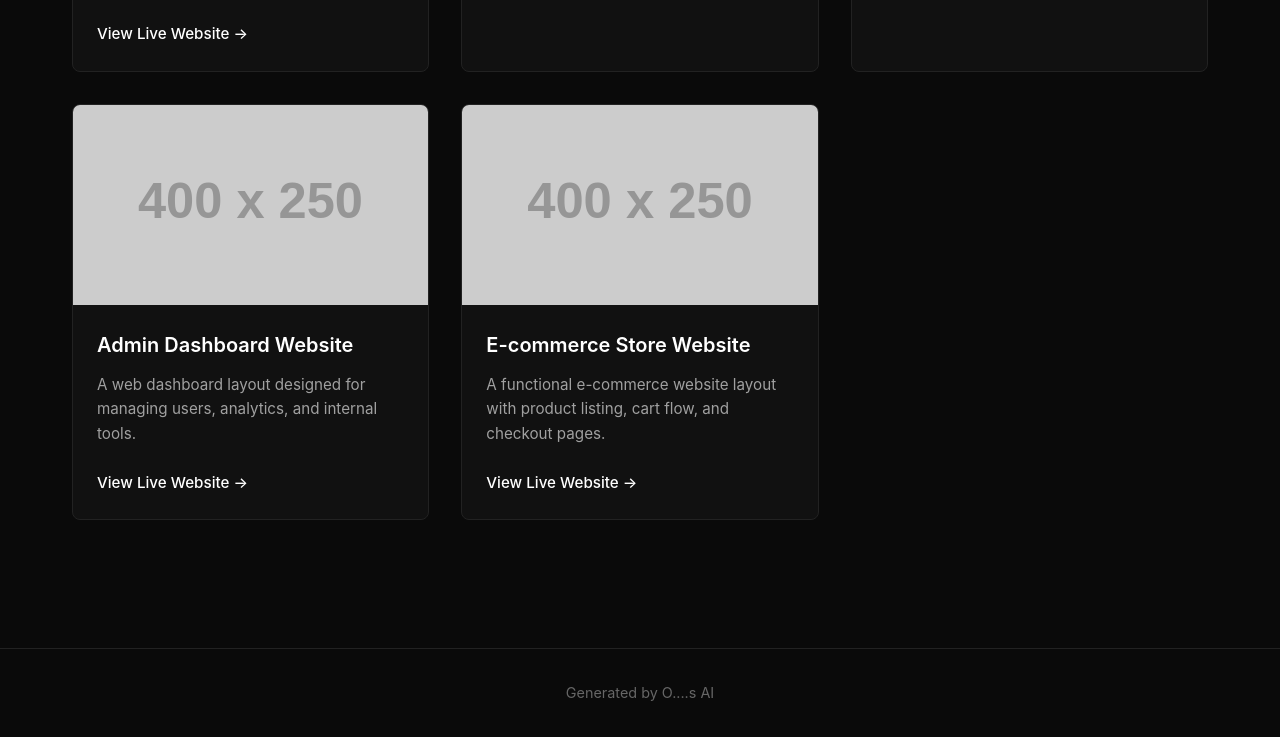
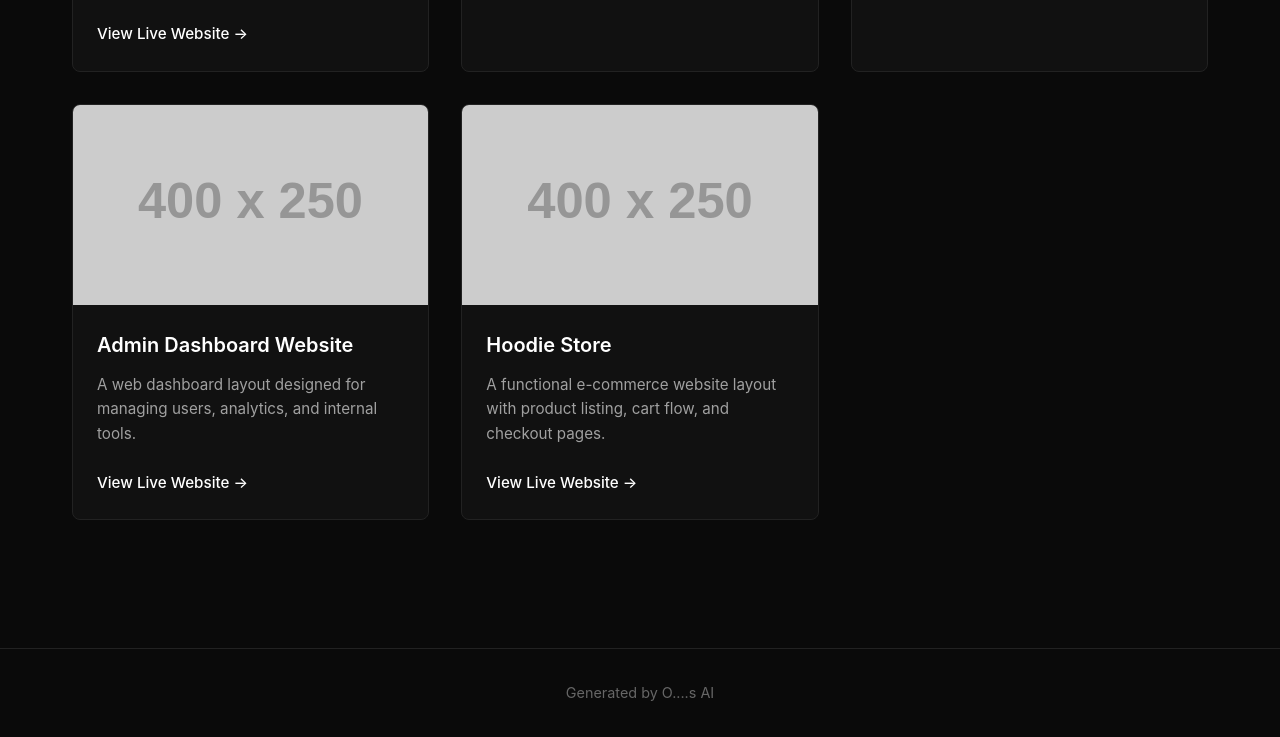
Before and after one commit to Ollups-AI/Demo-Websites, a plain HTML site: page index.html in a window 1280 px wide. Shown: the part 918-1655 px from the top of the page. Drawn offline with Linux system fonts and the light colour scheme; placeholder pictures from the web are drawn by us.

Commit message:
Update index.html

```diff
--- a/index.html
+++ b/index.html
@@ -67,9 +67,9 @@
                         <img src="https://via.placeholder.com/400x250/1a1a1a/ffffff?text=E-commerce+Store" alt="E-commerce Store Website">
                     </div>
                     <div class="project-content">
-                        <h3>E-commerce Store Website</h3>
+                        <h3>Hoodie Store</h3>
                         <p>A functional e-commerce website layout with product listing, cart flow, and checkout pages.</p>
-                        <a href="#" target="_blank" rel="noopener noreferrer">View Live Website →</a>
+                        <a href="./Hoodie Store" target="_blank" rel="noopener noreferrer">View Live Website →</a>
                     </div>
                 </article>
             </div>
```
